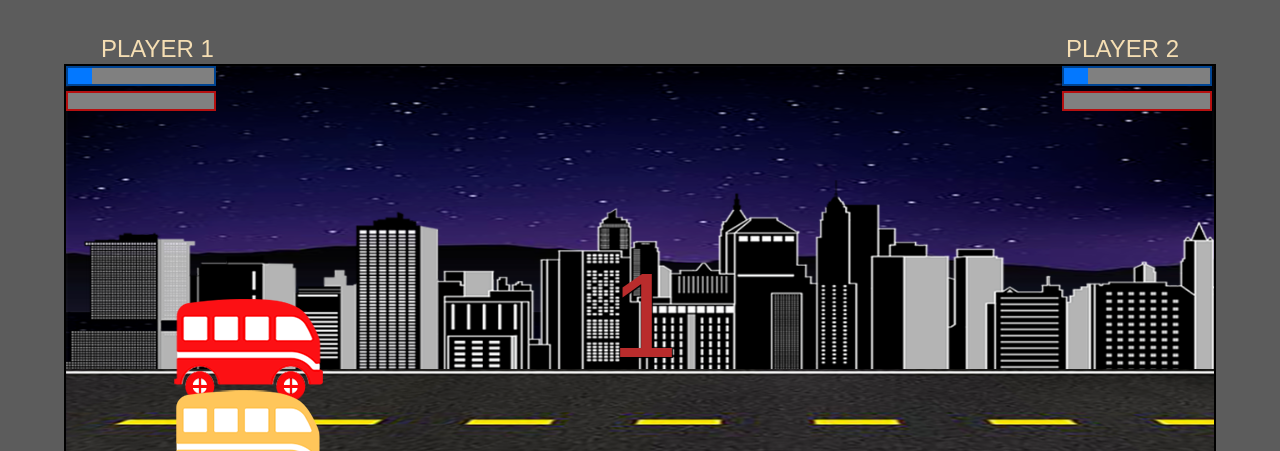
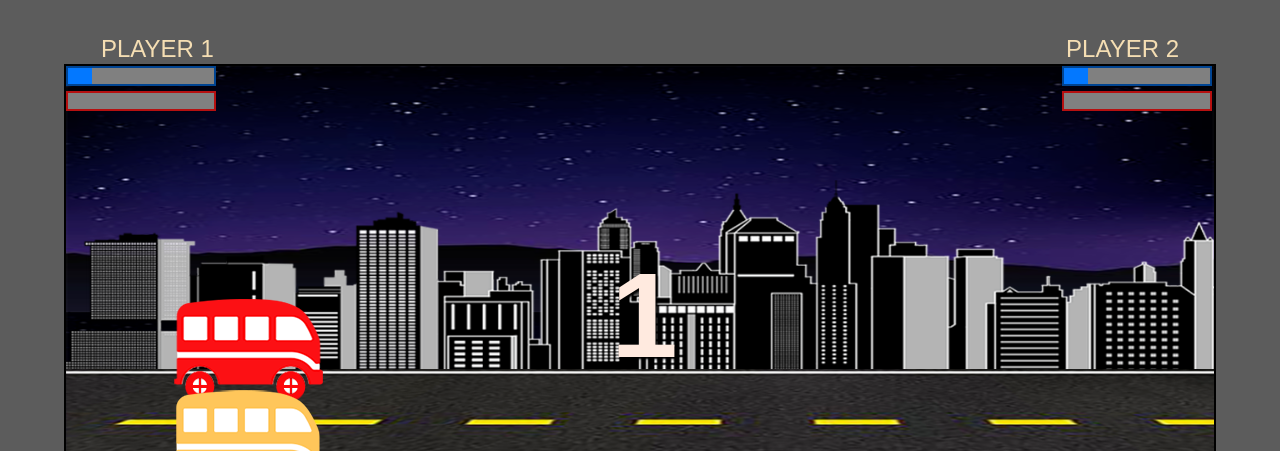
Before and after one commit to hiroya210/Race-game, a plain HTML site: page index.html in a window 1280 px wide. Both pictures are taken after a click on the element "PLAY GAME". Shown: the top 451 px of the page. Drawn offline with Linux system fonts and the light colour scheme.

Commit message:
change font timer

```diff
--- a/style.css
+++ b/style.css
@@ -136,9 +136,10 @@ body{
     left: 545px;
     font-size: 120px;
     z-index: 12;
-    font-family: fantasy;
-    color: rgb(185, 44, 44);
-    text-shadow: 1px 1px 1px black;
+    font-family:Arial, Helvetica, sans-serif;
+    font-weight: 600;
+    color: rgb(255, 234, 223);
+    text-shadow: 2px 2px 2px black;
 }
 
 .countdown.none{
```
